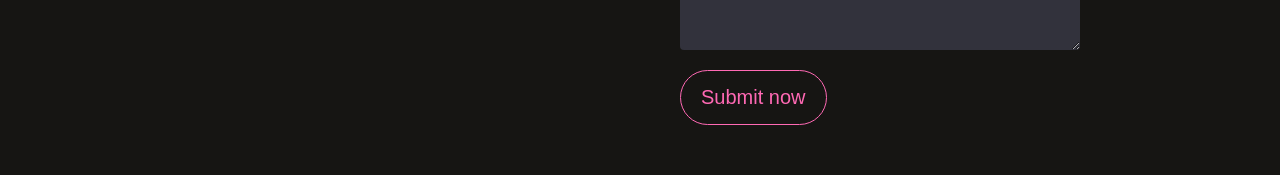
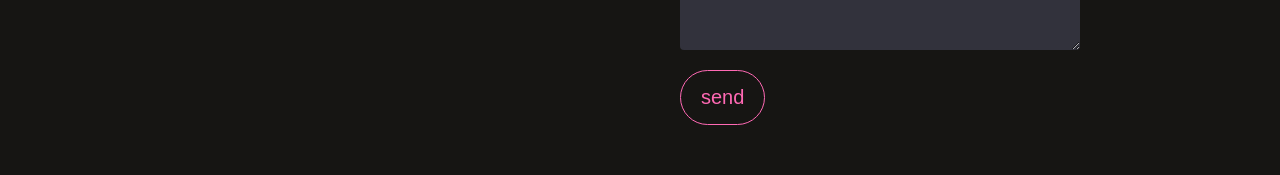
Before and after one commit to GauravZn/gaurav_jain, a React (Vite) app: page / in a window 1280 px wide. Shown: the part 3401-3576 px from the top of the page. Built offline with nearby package versions, Linux system fonts and the light colour scheme; a web font is replaced by a local one.

Commit message:
update 20th Jan

```diff
--- a/src/Components/Contact/Contact.jsx
+++ b/src/Components/Contact/Contact.jsx
@@ -63,7 +63,7 @@ const Contact = () => {
           <input id='email' type="email" name='Email' />
           <label htmlFor="">message.</label>
           <textarea id='message' name="Message" rows="8" ></textarea>
-          <button type='submit' className="contact-submit">Submit now</button>
+          <button type='submit' className="contact-submit">send</button>
         </form>
       </div>
     </div>
```
